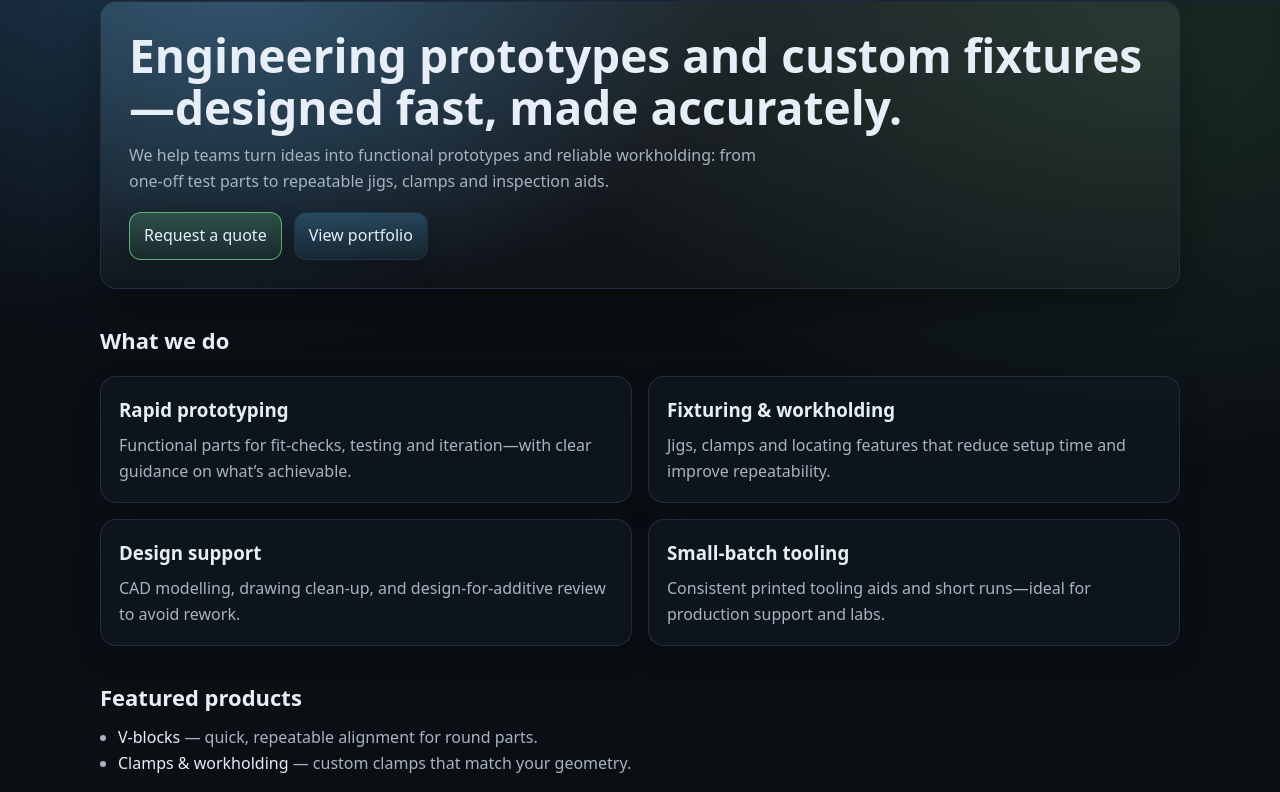
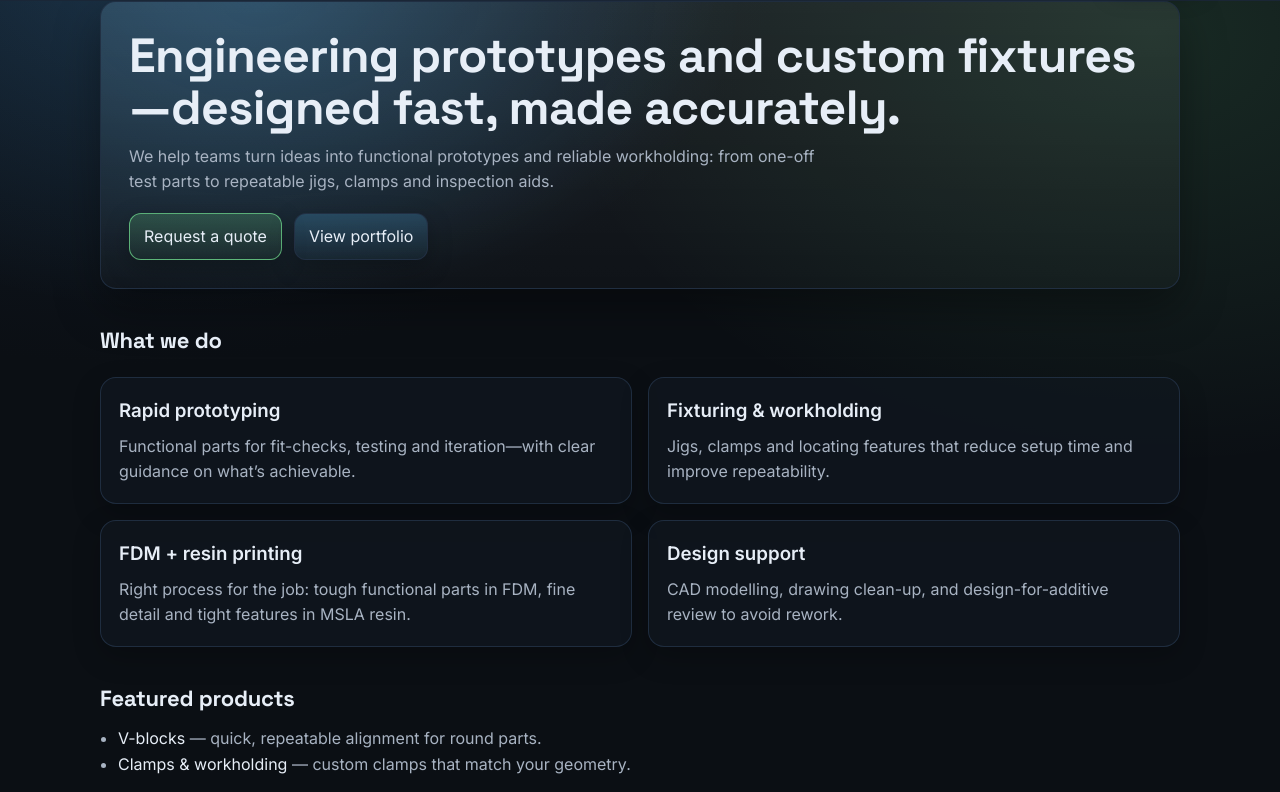
Before and after one commit to Wayner84/Wayner84.github.io, a plain HTML site: page index.html in a window 1280 px wide. Shown: the part 76-868 px from the top of the page. Drawn offline with Linux system fonts and the light colour scheme.

Commit message:
Fix encoding, improve typography, add resin capability

```diff
--- a/assets/css/style.css
+++ b/assets/css/style.css
@@ -14,7 +14,7 @@
 *{box-sizing:border-box}
 html,body{margin:0;padding:0}
 body{
-  font-family: ui-sans-serif, system-ui, -apple-system, Segoe UI, Roboto, Arial, "Noto Sans", "Liberation Sans", sans-serif;
+  font-family: Inter, ui-sans-serif, system-ui, -apple-system, Segoe UI, Roboto, Arial, "Noto Sans", "Liberation Sans", sans-serif;
   background:
     radial-gradient(900px 650px at 15% 0%, rgba(89,193,255,0.18) 0%, rgba(11,15,20,0) 60%),
     radial-gradient(1100px 780px at 90% 10%, rgba(124,242,154,0.12) 0%, rgba(11,15,20,0) 55%),
@@ -74,12 +74,12 @@ main{padding:34px 0 60px}
     linear-gradient(180deg, rgba(255,255,255,0.07), rgba(255,255,255,0.02));
   box-shadow: var(--shadow);
 }
-.hero h1{margin:0 0 10px; line-height:1.12; font-size: clamp(28px, 4vw, 46px)}
+.hero h1{margin:0 0 10px; line-height:1.08; font-size: clamp(30px, 4vw, 48px); font-family: "Space Grotesk", Inter, system-ui, sans-serif; letter-spacing:-0.6px}
 .hero p{margin:0 0 18px; color:var(--muted); max-width:70ch}
 .hero-actions{display:flex; gap:12px; flex-wrap:wrap}
 
 /* Sections */
-.section-title{margin:34px 0 10px; font-size:22px}
+.section-title{margin:34px 0 10px; font-size:22px; font-family: "Space Grotesk", Inter, system-ui, sans-serif; letter-spacing:-0.2px}
 
 .grid{
   display:grid; gap:16px;
--- a/index.html
+++ b/index.html
@@ -5,6 +5,9 @@
   <meta name="viewport" content="width=device-width, initial-scale=1" />
   <title>Engineering prototypes & custom fixtures</title>
   <meta name="description" content="Rapid 3D printed prototyping and fixturing—engineering-first, fast turnaround, UK-based." />
+  <link rel="preconnect" href="https://fonts.googleapis.com">
+  <link rel="preconnect" href="https://fonts.gstatic.com" crossorigin>
+  <link href="https://fonts.googleapis.com/css2?family=Inter:wght@400;500;600&family=Space+Grotesk:wght@500;600;700&display=swap" rel="stylesheet" />
   <link rel="stylesheet" href="assets/css/style.css" />
 </head>
 <body>
@@ -48,12 +51,12 @@
         <p>Jigs, clamps and locating features that reduce setup time and improve repeatability.</p>
       </div>
       <div class="card">
+        <h3>FDM + resin printing</h3>
+        <p>Right process for the job: tough functional parts in FDM, fine detail and tight features in MSLA resin.</p>
+      </div>
+      <div class="card">
         <h3>Design support</h3>
         <p>CAD modelling, drawing clean-up, and design-for-additive review to avoid rework.</p>
-      </div>
-      <div class="card">
-        <h3>Small-batch tooling</h3>
-        <p>Consistent printed tooling aids and short runs—ideal for production support and labs.</p>
       </div>
     </div>
 
```
Also changed, not shown: capabilities.html (+5 -1 lines), contact.html (+3 -0 lines), faq.html (+4 -1 lines), portfolio.html (+5 -2 lines), privacy.html (+3 -0 lines), products.html (+5 -2 lines).
